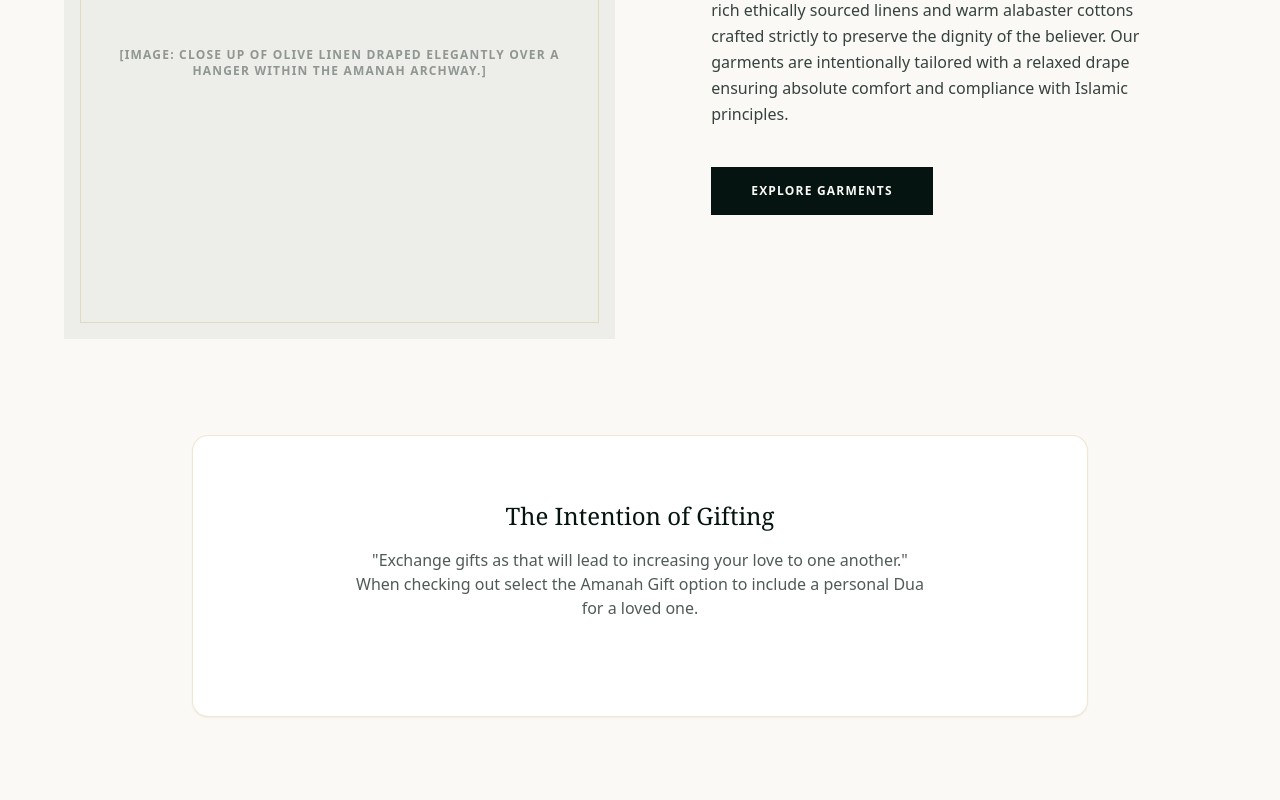
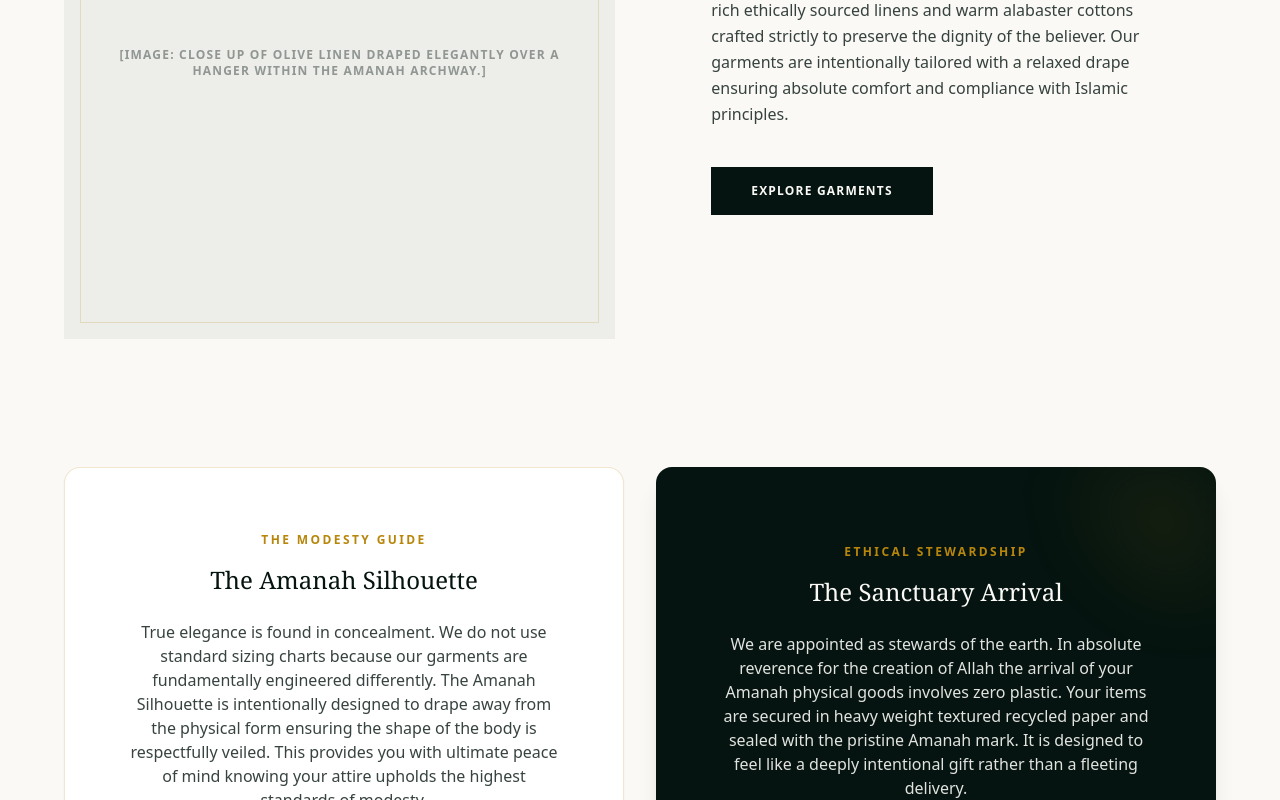
Before and after one commit to amanahco/amanah-web, a Next.js app: page /collection in a window 1280 px wide. Shown: the part 2000-2800 px from the top of the page. Built offline with nearby package versions, Linux system fonts and the light colour scheme.

Commit message:
feat(collection): enhance the Collection page with new features including The Amanah Silhouette Modesty Guide and The Sanctuary Arrival eco packaging, while improving layout and accessibility of content

```diff
--- a/app/collection/page.tsx
+++ b/app/collection/page.tsx
@@ -3,6 +3,7 @@
  * Description: Premium artisanal storefront for Tasbihs Takkes and Garments.
  * Focuses on accessible premium craftsmanship materials and absolute modesty.
  * Strictly anonymous sourcing to protect business IP.
+ * Features The Amanah Silhouette (Modesty Guide) Zero Plastic Unboxing and Gifting.
  * Designed with strict Quiet Luxury aesthetics. No faces/eyes in imagery.
  * Amanah Collective Ltd ©️ 2026. All Rights Reserved.
  */
@@ -38,14 +39,14 @@ export default function Collection() {
         </p>
       </div>
 
-      <div className="w-full max-w-6xl flex flex-col gap-24 mb-24">
+      <div className="w-full max-w-6xl flex flex-col gap-24 mb-32">
 
         {/* The Tasbih Collection */}
         <section className="flex flex-col lg:flex-row gap-12 items-center">
           <div className="w-full lg:w-1/2 aspect-square bg-[#051410]/5 relative overflow-hidden flex items-center justify-center p-8">
             {/* Visual Guideline Placeholder: Heavy focus on the rich textures of the beads resting on warm alabaster cotton. No faces. */}
             <div className="absolute inset-0 border border-[#B8860B]/20 m-4"></div>
-            <p className="text-[#051410]/40 text-xs tracking-widest uppercase text-center font-bold">
+            <p className="text-[#051410]/40 text-xs tracking-widest uppercase text-center font-bold px-4">
               [Image: Macro detail of Tasbih beads resting on textured fabric. Framed by Amanah Arch.]
             </p>
           </div>
@@ -65,7 +66,7 @@ export default function Collection() {
           <div className="w-full lg:w-1/2 aspect-square bg-[#051410]/5 relative overflow-hidden flex items-center justify-center p-8">
             {/* Visual Guideline Placeholder: Abstract lifestyle shot of the Takke folded or resting. No faces or eyes. */}
             <div className="absolute inset-0 border border-[#B8860B]/20 m-4"></div>
-            <p className="text-[#051410]/40 text-xs tracking-widest uppercase text-center font-bold">
+            <p className="text-[#051410]/40 text-xs tracking-widest uppercase text-center font-bold px-4">
               [Image: Premium Takke resting gracefully on a geometric prayer mat. Natural soft lighting.]
             </p>
           </div>
@@ -85,7 +86,7 @@ export default function Collection() {
           <div className="w-full lg:w-1/2 aspect-square bg-[#051410]/5 relative overflow-hidden flex items-center justify-center p-8">
             {/* Visual Guideline Placeholder: Fabric texture focus, olive linen draping. No faces or free-mixing. */}
             <div className="absolute inset-0 border border-[#B8860B]/20 m-4"></div>
-            <p className="text-[#051410]/40 text-xs tracking-widest uppercase text-center font-bold">
+            <p className="text-[#051410]/40 text-xs tracking-widest uppercase text-center font-bold px-4">
               [Image: Close up of olive linen draped elegantly over a hanger within the Amanah Archway.]
             </p>
           </div>
@@ -102,14 +103,54 @@ export default function Collection() {
 
       </div>
 
-      {/* Gentle Call to Action */}
-      <div className="w-full max-w-4xl bg-white border border-[#B8860B]/20 p-12 md:p-16 rounded-2xl text-center shadow-sm">
-        <h3 className="text-2xl font-serif text-[#051410] mb-4">
+      {/* The Modesty Fit Guide & The Sanctuary Arrival (Eco Packaging) */}
+      <div className="w-full max-w-6xl grid grid-cols-1 md:grid-cols-2 gap-8 mb-24">
+
+        {/* The Amanah Silhouette */}
+        <div className="bg-white border border-[#B8860B]/20 p-12 lg:p-16 rounded-2xl shadow-sm flex flex-col justify-center text-center">
+          <h3 className="text-[#B8860B] font-bold tracking-[0.2em] uppercase text-xs mb-4">The Modesty Guide</h3>
+          <h4 className="text-2xl font-serif text-[#051410] mb-6">The Amanah Silhouette</h4>
+          <p className="text-sm md:text-base leading-relaxed text-[#051410]/80 mb-8">
+            True elegance is found in concealment. We do not use standard sizing charts because our garments are fundamentally engineered differently. The Amanah Silhouette is intentionally designed to drape away from the physical form ensuring the shape of the body is respectfully veiled. This provides you with ultimate peace of mind knowing your attire upholds the highest standards of modesty.
+          </p>
+          <div className="w-full h-[1px] bg-[#B8860B]/20 mb-8 mx-auto max-w-xs"></div>
+          <p className="text-[10px] tracking-widest uppercase text-[#B8860B] font-bold">
+            [Image: Abstract sketch of the relaxed garment drape replacing clinical sizing charts.]
+          </p>
+        </div>
+
+        {/* The Sanctuary Arrival (Zero Plastic) */}
+        <div className="bg-[#051410] text-[#FAF9F6] p-12 lg:p-16 rounded-2xl shadow-xl flex flex-col justify-center text-center relative overflow-hidden">
+          <div className="absolute top-0 right-0 w-32 h-32 bg-[#B8860B]/10 rounded-bl-full blur-2xl"></div>
+          <h3 className="text-[#B8860B] font-bold tracking-[0.2em] uppercase text-xs mb-4 relative z-10">Ethical Stewardship</h3>
+          <h4 className="text-2xl font-serif mb-6 relative z-10">The Sanctuary Arrival</h4>
+          <p className="text-sm md:text-base leading-relaxed opacity-90 mb-8 relative z-10">
+            We are appointed as stewards of the earth. In absolute reverence for the creation of Allah the arrival of your Amanah physical goods involves zero plastic. Your items are secured in heavy weight textured recycled paper and sealed with the pristine Amanah mark. It is designed to feel like a deeply intentional gift rather than a fleeting delivery.
+          </p>
+          <div className="w-full h-[1px] bg-[#B8860B]/30 mb-8 mx-auto max-w-xs relative z-10"></div>
+          <p className="text-[10px] tracking-widest uppercase text-[#B8860B] font-bold relative z-10">
+            [Image: Close up of the textured paper packaging with the Amanah Arch seal.]
+          </p>
+        </div>
+
+      </div>
+
+      {/* The Gift of Amanah Checkout Feature */}
+      <div className="w-full max-w-4xl border-t border-[#B8860B]/20 pt-20 mb-12 text-center flex flex-col items-center">
+        <h3 className="text-3xl font-serif text-[#051410] mb-6">
           The Intention of Gifting
         </h3>
-        <p className="text-sm md:text-base leading-relaxed text-[#051410]/70 mb-8 max-w-xl mx-auto">
-          "Exchange gifts as that will lead to increasing your love to one another." When checking out select the Amanah Gift option to include a personal Dua for a loved one.
+        <p className="text-base leading-relaxed text-[#051410]/80 mb-10 max-w-2xl">
+          The Prophet Muhammad Peace Be Upon Him taught us to exchange gifts to increase our love for one another. When securing your physical goods you may select the Gift of Amanah option at checkout. We will seamlessly include a blank textured card for your personal Dua or print your message directly before shipping it in our zero plastic sanctuary packaging.
         </p>
+        <div className="bg-white border-2 border-[#051410] rounded-full px-8 py-4 flex items-center gap-4 hover:bg-[#FAF9F6] transition-colors cursor-pointer">
+          <div className="w-5 h-5 border-2 border-[#B8860B] rounded flex items-center justify-center">
+            <div className="w-3 h-3 bg-[#B8860B]"></div>
+          </div>
+          <span className="text-xs uppercase tracking-widest font-bold text-[#051410]">
+            Add The Gift of Amanah
+          </span>
+        </div>
       </div>
 
     </main>
```
